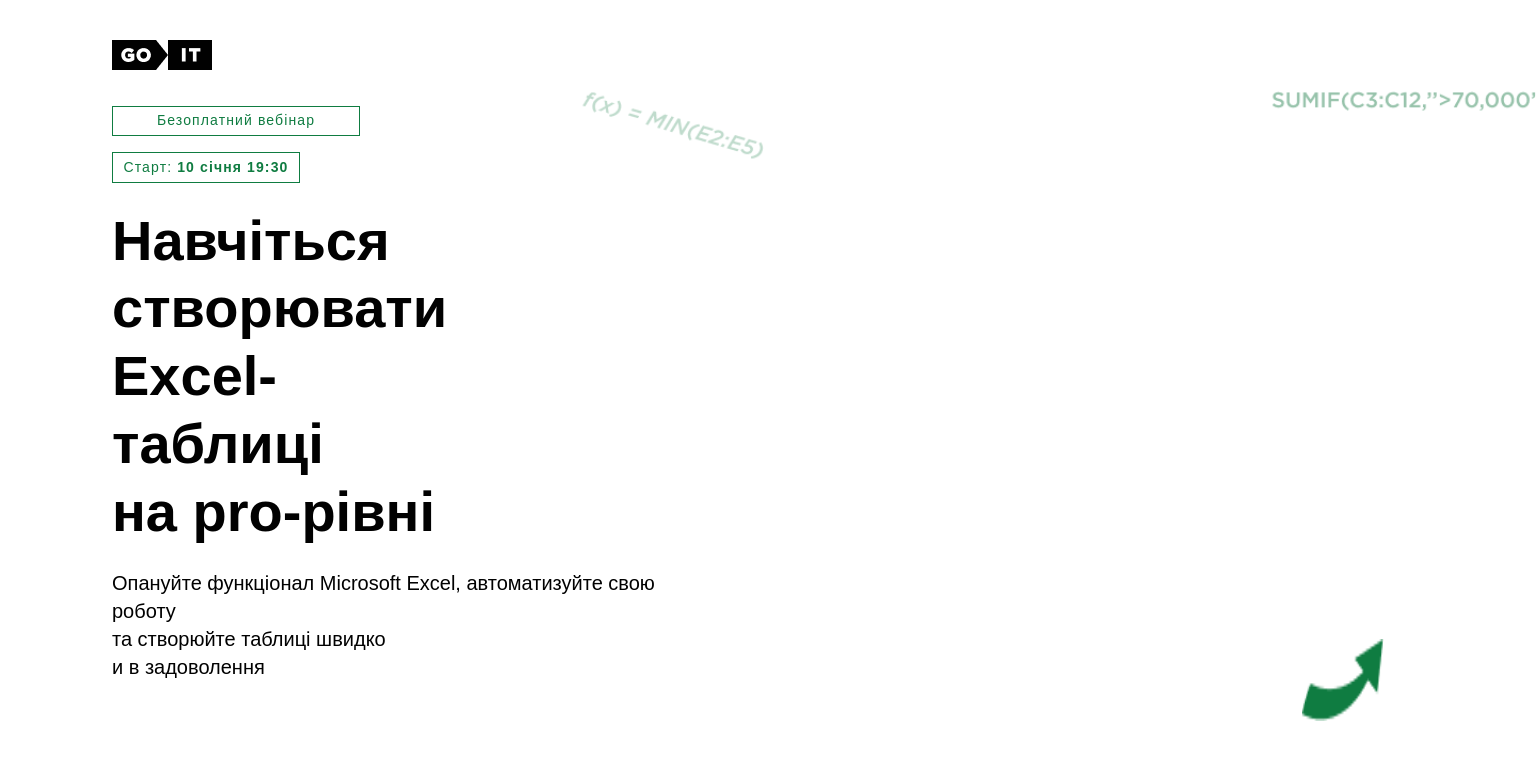
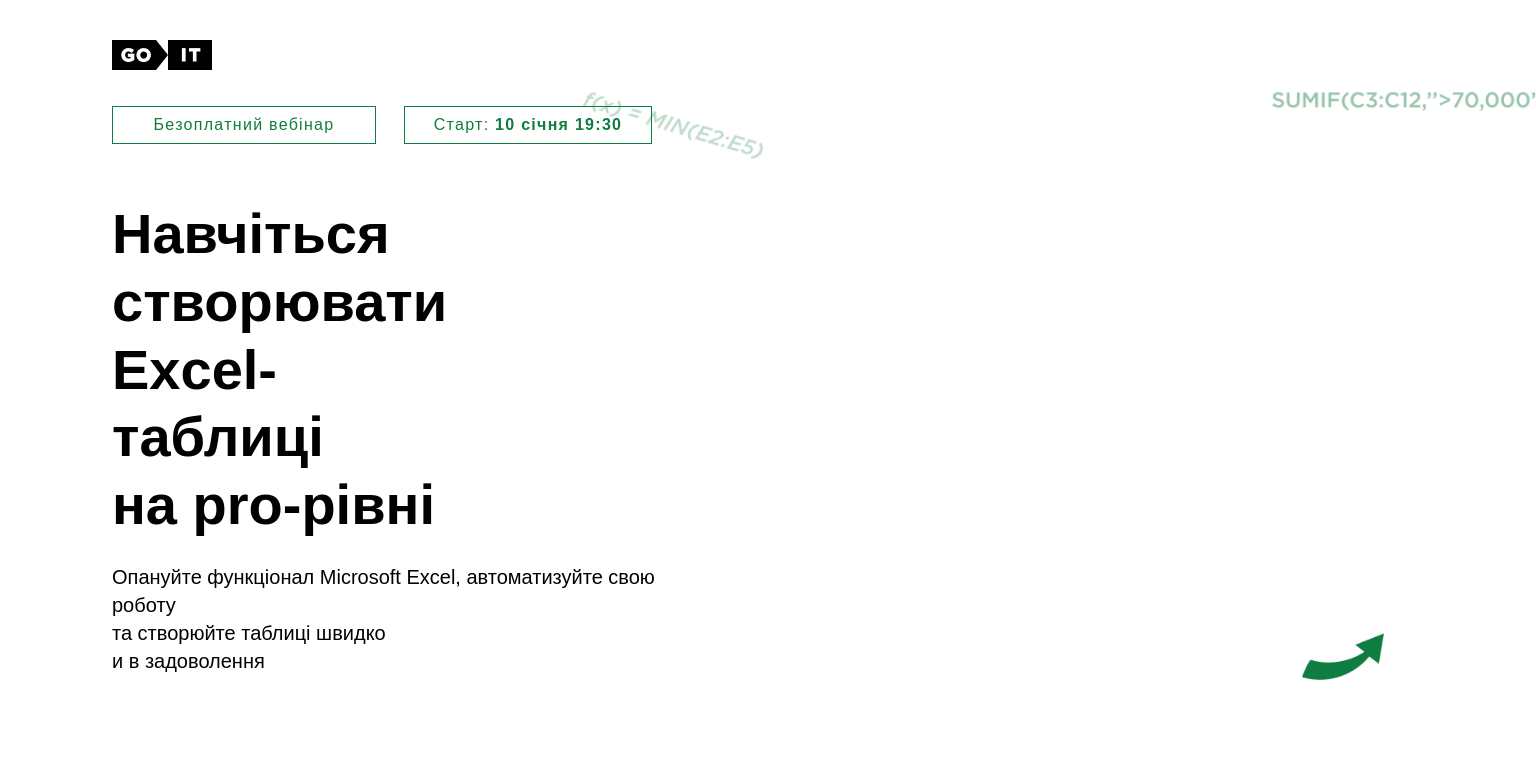
Before and after one commit to alex-miami-petrov/my_excel, a React (Vite) app in the folder vite-project/: page / in a window 1536 px wide. Shown: the top 760 px of the page. Built offline with nearby package versions, Linux system fonts and the light colour scheme.

Commit message:
fix_hero_desk

```diff
--- a/vite-project/src/components/hero/hero.jsx
+++ b/vite-project/src/components/hero/hero.jsx
@@ -3,6 +3,7 @@
 import Container from "../container/container";
 import arMob from "../../img/arMob.png";
 import arTab from "../../img/arTab.png";
+import arDesk from "../../img/arDesk.png";
 import CountdownTimer from "../countdownTimer/countdownTimer.jsx";
 import Modal from "../modal/modal.jsx";
 import RegForm from "../form/regForm.jsx";
@@ -62,10 +63,13 @@
       <Container>
         <div className={s.heroWrapper}>
           <div className={s.contentWrap}>
-            <h2 className={s.heroSub}>Безоплатний вебінар</h2>
-            <h2 className={s.heroSubTwo}>
-              Старт: <span className={s.heroSpan}>10 січня 19:30</span>
-            </h2>
+            <div className={s.subWrap}>
+              <h2 className={s.heroSub}>Безоплатний вебінар</h2>
+              <h2 className={s.heroSubTwo}>
+                Старт: <span className={s.heroSpan}>10 січня 19:30</span>
+              </h2>
+            </div>
+
             <h1 className={s.heroTitle}>
               Навчіться створювати <br />
               Excel-таблиці <br />
@@ -92,8 +96,16 @@
                   className={s.arTab}
                   src={arTab}
                   alt="arrow"
-                  width="48"
-                  height="48"
+                  width="82"
+                  height="82"
+                />
+
+                <img
+                  className={s.arDesk}
+                  src={arDesk}
+                  alt="arrow"
+                  width="82"
+                  height="82"
                 />
               </div>
             </div>
--- a/vite-project/src/components/hero/hero.module.css
+++ b/vite-project/src/components/hero/hero.module.css
@@ -64,6 +64,10 @@
   display: none;
 }
 
+.arDesk {
+  display: none;
+}
+
 .countWrap {
   display: flex;
   flex-direction: column;
@@ -98,35 +102,6 @@
 .regBut:hover {
   background-color: darkcyan;
 }
-
-/* .modalOverlay {
-  position: fixed;
-  top: 0;
-  left: 0;
-  width: 100%;
-  height: 100%;
-  background-color: rgba(0, 0, 0, 0.5);
-  display: flex;
-  justify-content: center;
-  z-index: 1000;
-}
-
-.modalContent {
-  background-color: white;
-  padding: 20px;
-  border-radius: 8px;
-  max-width: 360px;
-}
-
-.closeButton {
-  position: absolute;
-  top: 10px;
-  right: 10px;
-  background: none;
-  border: none;
-  font-size: 20px;
-  cursor: pointer;
-} */
 
 .formWrap {
   display: none;
@@ -165,7 +140,7 @@
   }
 
   .heroSubTwo {
-    width: 240px;
+    max-width: 280px;
     display: inline-block;
 
     line-height: 1.5;
@@ -229,12 +204,38 @@
   }
 
   .arTab {
+    display: none;
+  }
+
+  .arDesk {
     display: block;
-    width: 82px;
-    height: 82px;
   }
 
   .countWrap {
     display: none;
   }
+  .subWrap {
+    display: flex;
+    gap: 28px;
+    margin-bottom: 40px;
+  }
+
+  .heroSub {
+    font-weight: 500;
+    font-size: 16px;
+    line-height: 1.5;
+    padding: 6px 16px;
+    box-sizing: content-box;
+  }
+
+  .heroSubTwo {
+    max-width: 230px;
+    font-weight: 500;
+    font-size: 16px;
+    line-height: 1.5;
+    padding-top: 6px;
+    padding-bottom: 0px;
+    margin-bottom: 16px;
+    box-sizing: content-box;
+  }
 }
```
Also changed, not shown: vite-project/src/img/arDesk.png (added).
